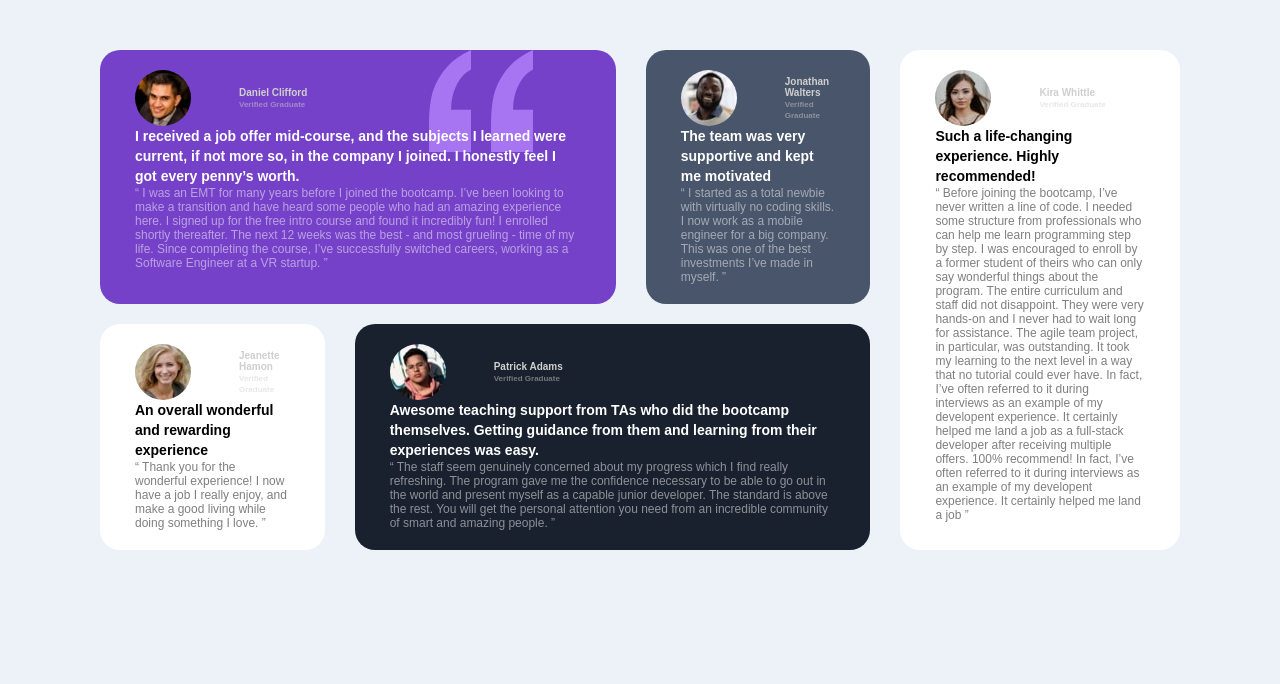
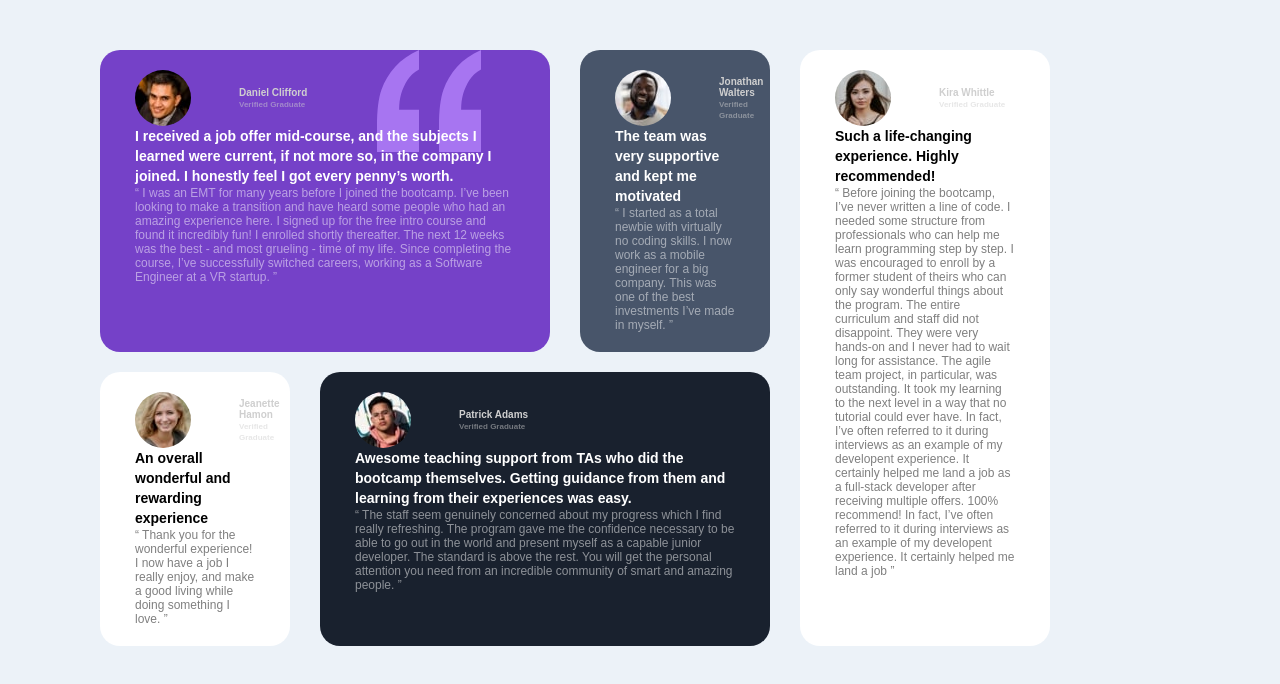
Before and after one commit to oseyemiprecious/testimonial, a plain HTML site: page index.html in a window 1280 px wide. Drawn offline with Linux system fonts and the light colour scheme.

Commit message:
Update testimonial.css

```diff
--- a/testimonials/testimonial.css
+++ b/testimonials/testimonial.css
@@ -40,27 +40,27 @@
       background: url(images/bg-pattern-quotation.svg);
       background-repeat: no-repeat;
       background-color: hsl(263, 55%, 52%);
-      width: 70%;
+      width: 450px;
       background-position-x: 80%;
   }
   .second-card {
       background-color: hsl(217, 19%, 35%);
-      width: 30%;
+      width: 190px;
       margin: 0 30px;
   }
   .third-card {
       background-color: hsl(0, 0%, 100%);
-      width: 30%;
+      width: 190px;
       color: #000;
   }
   .fourth-card {
       background-color: hsl(219, 29%, 14%);
-      width: 70% ;
+      width: 450px ;
       margin: 0 30px;
   }
   .fifth-card {
       background-color: hsl(0, 0%, 100%);
-      width: 90%;
+      width: 250px;
       color: #000;
   }
   #card {
```
